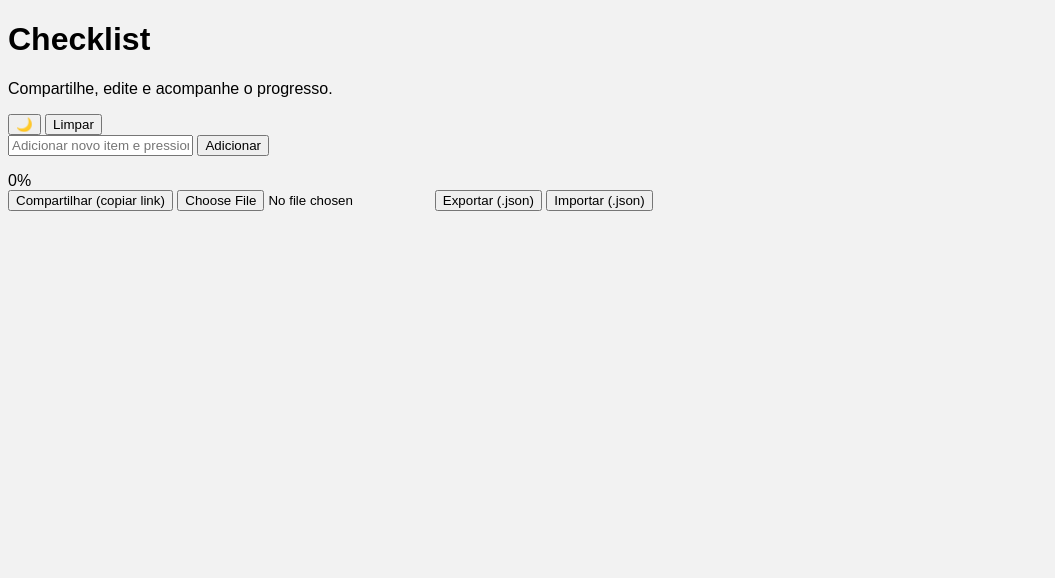
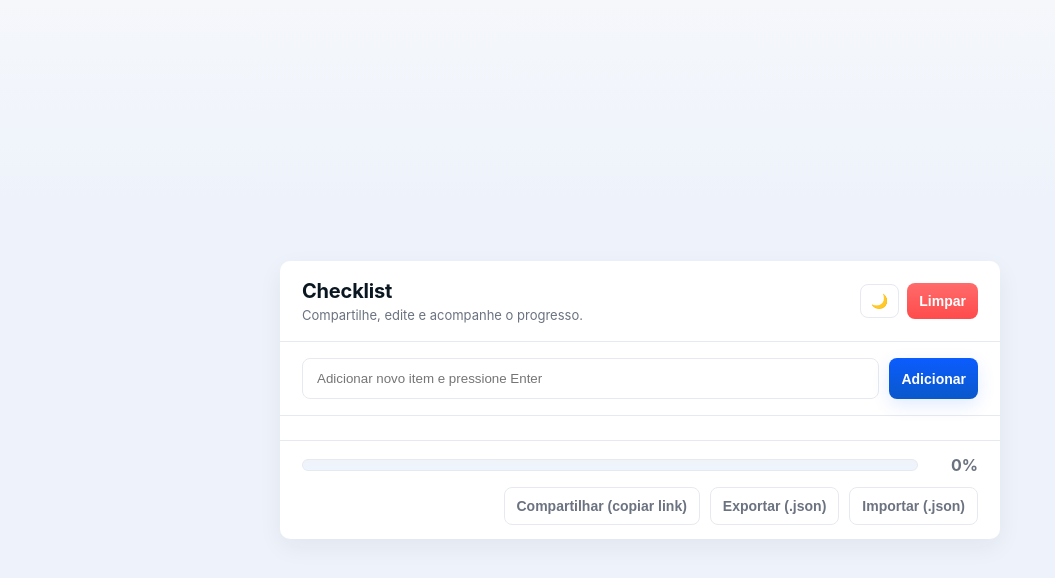
Before and after one commit to lucasvaladaoescola/CheckList, a plain HTML site: page index.html in a window 1280 px wide. Shown: the whole page, without its empty margins (0-1055 px from the left). Drawn offline with Linux system fonts and the light colour scheme.

Commit message:
Update index.css

```diff
--- a/index.css
+++ b/index.css
@@ -1,40 +1,225 @@
-body {
-    font-family: Arial, sans-serif;
-    background: #f2f2f2;
+/* Tema sério / profissional */
+:root{
+  --bg: #f5f7fb;
+  --card: #ffffff;
+  --muted: #6b7280;
+  --line: #e6e9ef;
+  --accent: #0b5cff;   /* primary */
+  --accent-2: #0a58ca; /* hover */
+  --danger: #dc3545;
+  --success: #16a34a;
+  --glass: rgba(11,92,255,0.06);
+  --shadow: 0 8px 24px rgba(12,24,40,0.06);
+  --radius: 10px;
+  font-family: Inter, "Segoe UI", Roboto, Arial, sans-serif;
+  font-size: 16px;
 }
 
-.container {
-    width: 400px;
-    margin: 40px auto;
-    padding: 20px;
-    background: white;
-    border-radius: 10px;
-    box-shadow: 0 0 10px #0002;
+/* dark theme tokens */
+:root[data-theme='dark']{
+  --bg: #0b1220;
+  --card: #0f1724;
+  --muted: #98a0b3;
+  --line: #1f2937;
+  --accent: #4ea3ff;
+  --accent-2: #5fb0ff;
+  --danger: #f87171;
+  --success: #34d399;
+  --glass: rgba(78,163,255,0.07);
+  --shadow: 0 8px 28px rgba(2,6,23,0.6);
+  color-scheme: dark;
 }
 
-.add-area {
-    display: flex;
-    gap: 10px;
+*{box-sizing: border-box;}
+
+body{
+  margin: 0;
+  background: linear-gradient(180deg, var(--bg), #eef3fb 200px);
+  min-height: 100vh;
+  display: flex;
+  align-items: center;
+  justify-content: center;
+  padding: 28px;
+  -webkit-font-smoothing:antialiased;
+  -moz-osx-font-smoothing:grayscale;
+  color: #0b1720;
 }
 
-.add-area input {
-    flex: 1;
-    padding: 8px;
+/* Card */
+.card{
+  width: 720px;
+  max-width: 95%;
+  background: var(--card);
+  border-radius: var(--radius);
+  box-shadow: var(--shadow);
+  overflow: hidden;
+  display: flex;
+  flex-direction: column;
+  transition: background 220ms ease, box-shadow 220ms ease;
 }
 
-ul li {
-    display: flex;
-    align-items: center;
-    justify-content: space-between;
-    margin-top: 10px;
+/* Header */
+.card-header{
+  display:flex;
+  align-items:center;
+  justify-content:space-between;
+  padding: 18px 22px;
+  border-bottom: 1px solid var(--line);
 }
 
-.done {
-    text-decoration: line-through;
-    color: gray;
+.title-area h1{
+  margin: 0;
+  font-size: 20px;
+  letter-spacing: -0.2px;
+}
+.subtitle{
+  margin: 4px 0 0 0;
+  font-size: 13px;
+  color: var(--muted);
 }
 
-.footer {
-    margin-top: 20px;
-    text-align: center;
+/* controls */
+.controls{ display:flex; gap:8px; align-items:center; }
+
+/* Add section */
+.add-section{
+  display:flex;
+  gap:10px;
+  padding: 16px 22px;
+  border-bottom: 1px solid var(--line);
 }
+#itemInput{
+  flex: 1;
+  padding: 12px 14px;
+  border-radius: 8px;
+  border: 1px solid var(--line);
+  background: transparent;
+  outline: none;
+  transition: box-shadow 160ms ease, border-color 160ms ease;
+}
+#itemInput:focus{ box-shadow: 0 4px 18px var(--glass); border-color: var(--accent); }
+
+/* Buttons */
+.btn{
+  padding: 10px 12px;
+  border-radius: 8px;
+  border: none;
+  cursor: pointer;
+  font-weight: 600;
+  font-size: 14px;
+}
+.btn.primary{
+  background: linear-gradient(180deg, var(--accent), var(--accent-2));
+  color: white;
+  box-shadow: 0 6px 18px rgba(11,92,255,0.12);
+}
+.btn.secondary{
+  background: transparent;
+  border: 1px solid var(--line);
+  color: var(--muted);
+  padding: 8px 10px;
+}
+.btn.outline{
+  background: transparent;
+  border: 1px solid var(--line);
+  color: var(--muted);
+}
+.btn.danger{
+  background: linear-gradient(180deg, #ff6b6b, #ff4b4b);
+  color: white;
+}
+
+/* List */
+.list{
+  list-style: none;
+  margin: 0;
+  padding: 12px 22px;
+  max-height: 360px;
+  overflow: auto;
+  display: flex;
+  flex-direction: column;
+  gap: 10px;
+  scroll-behavior: smooth;
+}
+.list-item{
+  display:flex;
+  align-items:center;
+  justify-content:space-between;
+  padding: 10px 12px;
+  background: linear-gradient(180deg, rgba(255,255,255,0.02), transparent);
+  border-radius: 8px;
+  border: 1px solid var(--line);
+  transition: transform 160ms ease, box-shadow 160ms ease, background 160ms;
+}
+.list-item:hover{
+  transform: translateY(-3px);
+  box-shadow: 0 8px 28px rgba(7,15,30,0.06);
+}
+.li-left{ display:flex; align-items:center; gap:12px; min-width:0; }
+.li-check{ width:18px; height:18px; accent-color: var(--accent); cursor: pointer; }
+.li-text{ font-size:15px; white-space:nowrap; text-overflow:ellipsis; overflow:hidden; max-width:520px; color:var(--muted); }
+.li-text.done{ text-decoration: line-through; color: var(--muted); opacity:0.7; }
+
+.li-right{ display:flex; gap:8px; align-items:center; }
+
+/* Icon buttons */
+.icon-btn{
+  background: transparent;
+  border: none;
+  cursor: pointer;
+  font-size:16px;
+  padding:6px;
+  border-radius:6px;
+}
+.icon-btn:hover{ background: rgba(0,0,0,0.03); }
+
+/* Edit input inline */
+.edit-input{
+  padding:8px 10px;
+  border-radius:6px;
+  border:1px solid var(--accent);
+  min-width: 200px;
+}
+
+/* Footer */
+.card-footer{
+  display:flex;
+  flex-direction:column;
+  gap:12px;
+  padding: 14px 22px;
+  border-top: 1px solid var(--line);
+}
+.progress-wrap{ display:flex; align-items:center; gap:12px; justify-content:space-between; }
+.progress-bar{ flex:1; height:12px; background: linear-gradient(180deg,#f0f3f8,#eef5ff); border-radius: 999px; overflow:hidden; border:1px solid var(--line); }
+.progress-fill{ height:100%; width:0; background: linear-gradient(90deg, var(--success), #2ea873); transition: width 450ms cubic-bezier(.22,.9,.25,1); }
+.percent{ min-width:48px; text-align:right; font-weight:700; color:var(--muted); }
+
+/* footer actions */
+.footer-actions{ display:flex; gap:10px; flex-wrap:wrap; justify-content:flex-end; align-items:center; }
+
+/* Toast */
+.toast{
+  position: fixed;
+  left: 50%;
+  transform: translateX(-50%) translateY(20px);
+  bottom: 28px;
+  background: rgba(2,6,23,0.9);
+  color: white;
+  padding: 10px 14px;
+  border-radius: 8px;
+  opacity: 0;
+  pointer-events: none;
+  transition: transform 220ms ease, opacity 220ms ease;
+  z-index: 9999;
+}
+.toast.visible{ opacity: 1; transform: translateX(-50%) translateY(0); pointer-events: auto; }
+
+/* hidden input */
+.hidden{ display:none; }
+
+/* responsive tweaks */
+@media (max-width: 520px){
+  .card{ width: 100%; }
+  .li-text{ max-width: 200px; }
+  .footer-actions{ justify-content:center; }
+}
```
